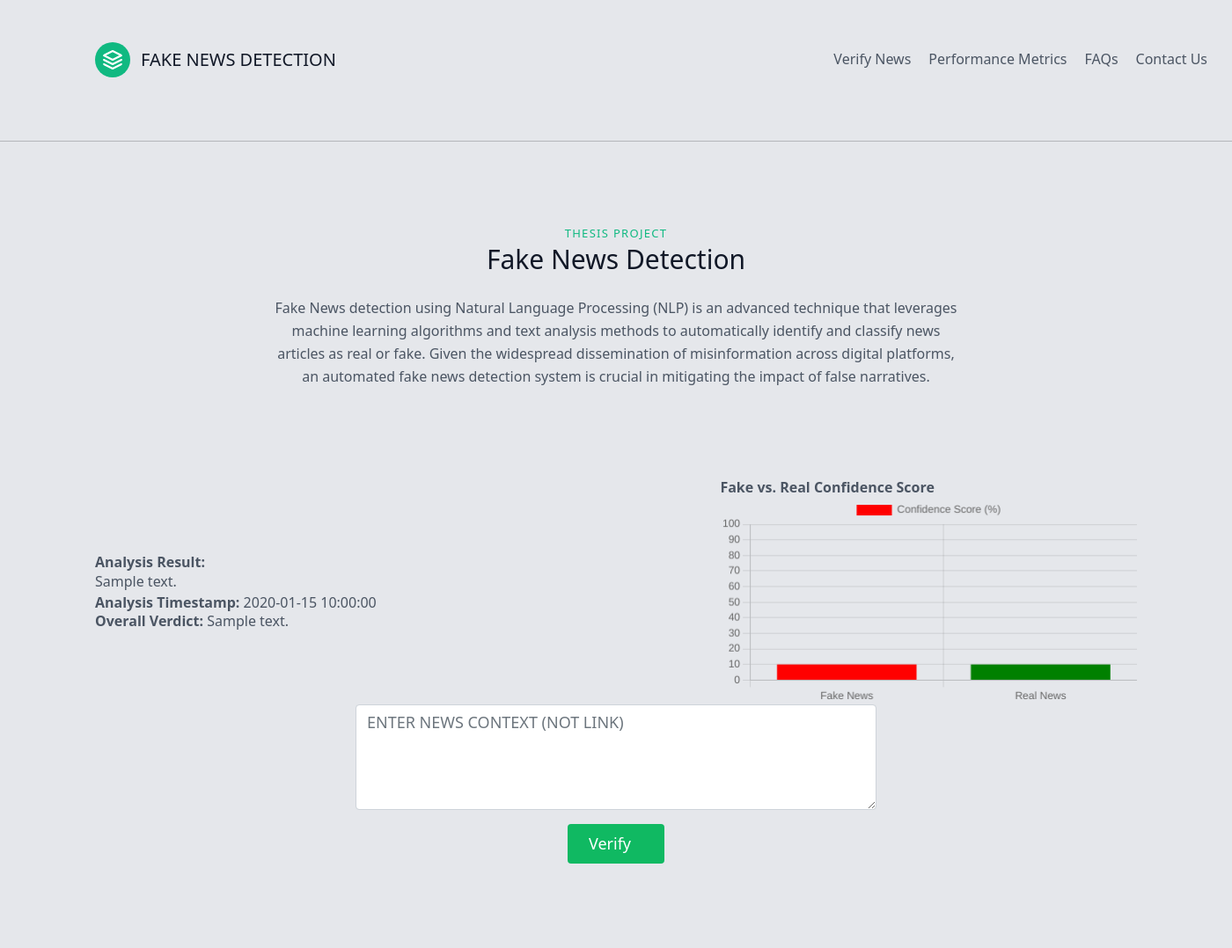
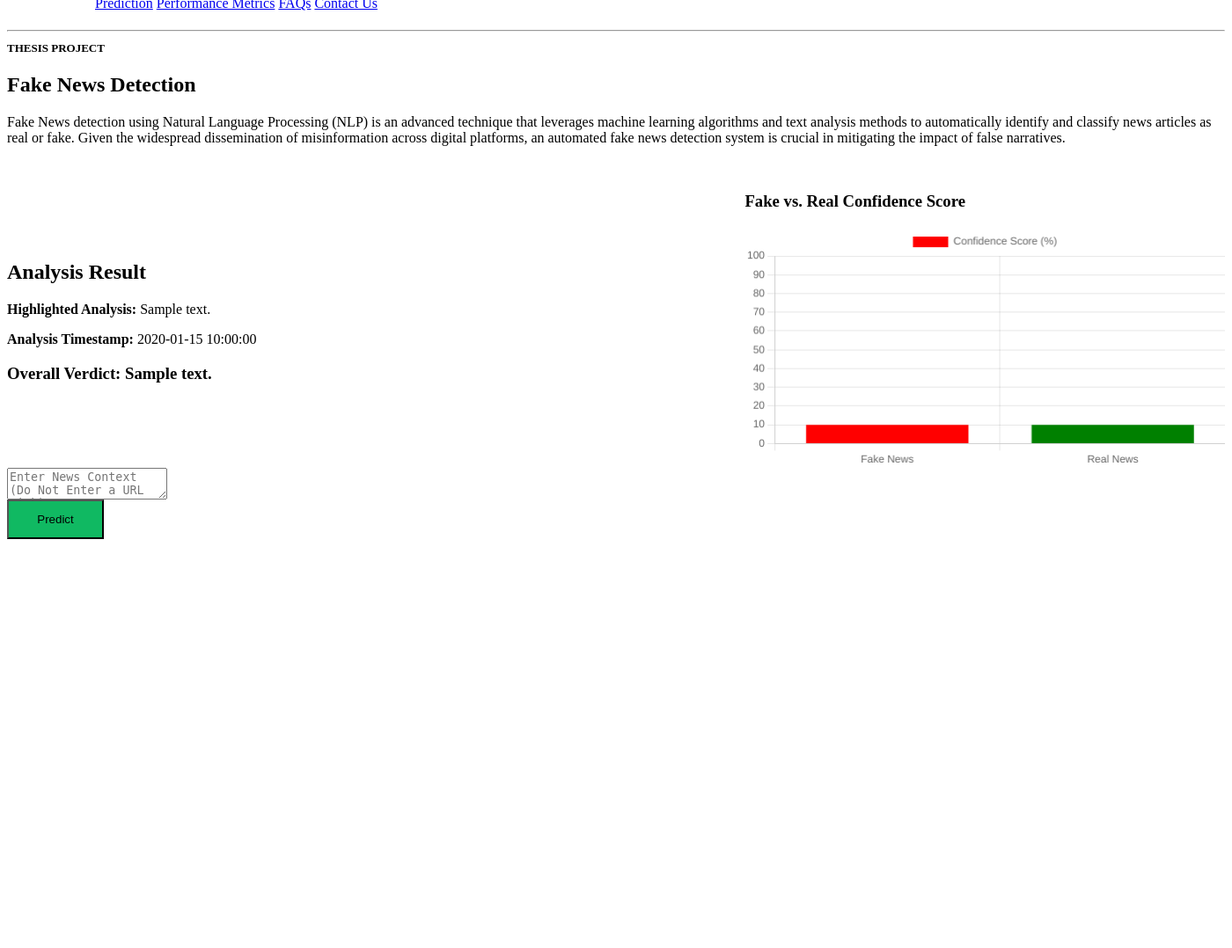
Before and after one commit to hxnsol/fakenewsproject, a Flask app: template templates/prediction.html in a window 1400 px wide; the page is wider, and only the part inside the window is pictured. Shown: that part at 88% size. After the commit the page ends 613 px from the top of that part, so only its background shows below. Run offline with Flask 3, Linux system fonts and the light colour scheme; the template is opened without the code that fills it: most values are stand-ins (such as "Sample title", 1, 10 or a date in 2020); parts of the project's set-up code (start-up, migrations or seed data) failed here and were passed over.

Commit message:
Update prediction.html

```diff
--- a/templates/prediction.html
+++ b/templates/prediction.html
@@ -1,36 +1,9 @@
-<!doctype html>
-<html lang="en">
-  <head>
-    <meta charset="utf-8">
-    <meta name="viewport" content="width=device-width, initial-scale=1">
-    <link href="static/icons8-facebook-ios-16-filled-32.png" rel="icon">
-    <link href="static/icons8-facebook-ios-16-filled-96.png" rel="icons8-facebook-ios-16-filled-96.png">
-    <link href="https://cdn.jsdelivr.net/npm/bootstrap@5.1.0/dist/css/bootstrap.min.css" rel="stylesheet">
-    <link href="https://unpkg.com/tailwindcss@^2/dist/tailwind.min.css" rel="stylesheet">
-    <title>Fake News Detection</title>
-    <style>
-      .prediction-text.real { color: green; font-weight: bold; }
-      .prediction-text.fake { color: red; font-weight: bold; }
-      .center-container { display: flex; justify-content: center; align-items: center; height: 50vh; flex-direction: column; }
-      .form-container { width: 50%; text-align: center; margin: auto; }
-      .form-control { height: 120px; font-size: 18px; }
-    </style>
-  </head>
-  <body class="bg-gray-200">
-    <header class="text-gray-600 body-font">
-        <div class="container mx-auto flex flex-wrap p-5 flex-col md:flex-row items-center">
-          <a class="flex title-font font-medium items-center text-gray-900 mb-4 md:mb-0">
-            <svg xmlns="http://www.w3.org/2000/svg" fill="none" stroke="currentColor" stroke-linecap="round" stroke-linejoin="round" stroke-width="2" class="w-10 h-10 text-white p-2 bg-green-500 rounded-full" viewBox="0 0 24 24">
-              <path d="M12 2L2 7l10 5 10-5-10-5zM2 17l10 5 10-5M2 12l10 5 10-5"></path>
-            </svg>
-            <span class="ml-3 text-xl">FAKE NEWS DETECTION</span>
-          </a>
-        <nav style="position: relative; bottom: 13px; left:100px;" class="md:ml-auto flex flex-wrap items-center text-base justify-center">
-          <a href="{{ url_for('home') }}" class="mr-5 hover:text-gray-900">Verify News</a>
-          <a href="{{ url_for('metrics') }}" class="mr-5 hover:text-gray-900">Performance Metrics</a>
-          <a href="{{ url_for('faqs') }}" class="mr-5 hover:text-gray-900">FAQs</a>
-          <a href="{{ url_for('contact') }}" class="mr-5 hover:text-gray-900">Contact Us</a>
-        </nav>
+          <nav style="position: relative; bottom: 13px; left:100px;" class="md:ml-auto flex flex-wrap items-center text-base justify-center">
+            <a href="{{ url_for('home') }}" class="mr-5 hover:text-gray-900">Prediction</a>
+            <a href="{{ url_for('metrics') }}" class="mr-5 hover:text-gray-900">Performance Metrics</a>
+            <a href="{{ url_for('faqs') }}" class="mr-5 hover:text-gray-900">FAQs</a>
+            <a href="{{ url_for('contact') }}" class="mr-5 hover:text-gray-900">Contact Us</a>
+          </nav>
         </div>
       </header>
       <hr>
@@ -44,8 +17,8 @@
           <br>
           <div class="analysis-container" style="display: flex; align-items: center; justify-content: space-between;">
             <div class="text-container" style="width: 60%; padding-right: 20px;">
-                <h2><strong>Analysis Result:</strong></h2>
-                <p>{{ highlighted_text|safe }}</p>
+                <h2><strong>Analysis Result</strong></h2>
+                <p><strong>Highlighted Analysis:</strong> <span id='highlightedText'>{{ highlighted_text|safe }}</span></p>
                 <p><strong>Analysis Timestamp:</strong> {{ analysis_timestamp }}</p>
                 <h3><strong>Overall Verdict:</strong> <span class="{% if prediction_text == 'Real News' %}real{% else %}fake{% endif %}">{{ prediction_text }}</span></h3>
             </div>
@@ -78,10 +51,10 @@
         <div class="form-container">
             <form id="newsForm" action="/predict" method="POST">
                 <div class="mb-3">
-                  <textarea class="form-control" id="news" name="news" placeholder="ENTER NEWS CONTEXT (NOT LINK)"></textarea>
+                  <textarea class="form-control" id="news" name="news" placeholder="Enter News Context (Do Not Enter a URL Link)"></textarea>
                   <div id="inputError" class="form-text text-danger"></div>
                 </div>
-                <button style="height: 45px; width: 110px; background: #10b962;" type="submit" class="inline-flex text-white bg-green-500 border-0 py-2 px-6 focus:outline-none hover:bg-green-600 rounded text-lg">Verify</button>
+                <button style="height: 45px; width: 110px; background: #10b962;" type="submit" class="inline-flex text-white bg-green-500 border-0 py-2 px-6 focus:outline-none hover:bg-green-600 rounded text-lg">Predict</button>
             </form>
         </div>
       </section>
@@ -97,8 +70,8 @@
                 event.preventDefault();
                 return;
             }
-            if (wordCount < 100) {
-                inputError.innerText = "Please provide more information (at least 100 words)";
+            if (wordCount < 200) {
+                inputError.innerText = "Please provide more information (at least 200 words)";
                 event.preventDefault();
                 return;
             }
```
